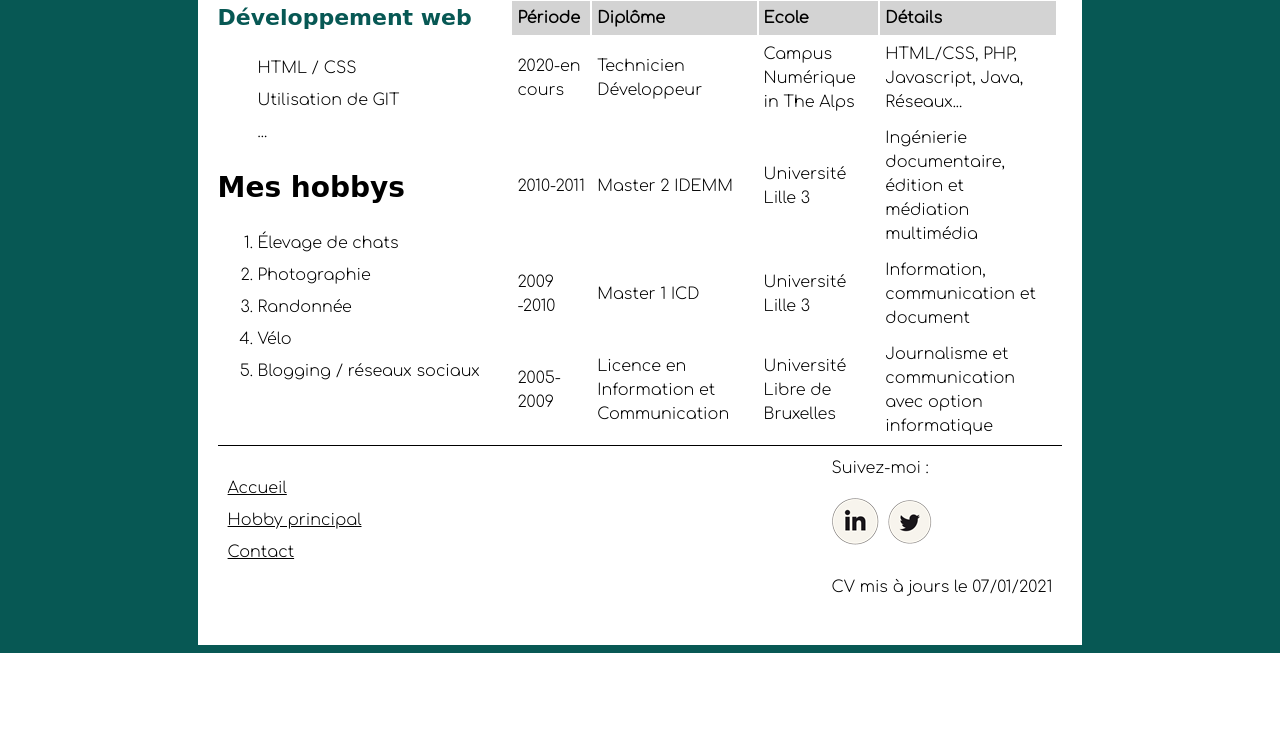
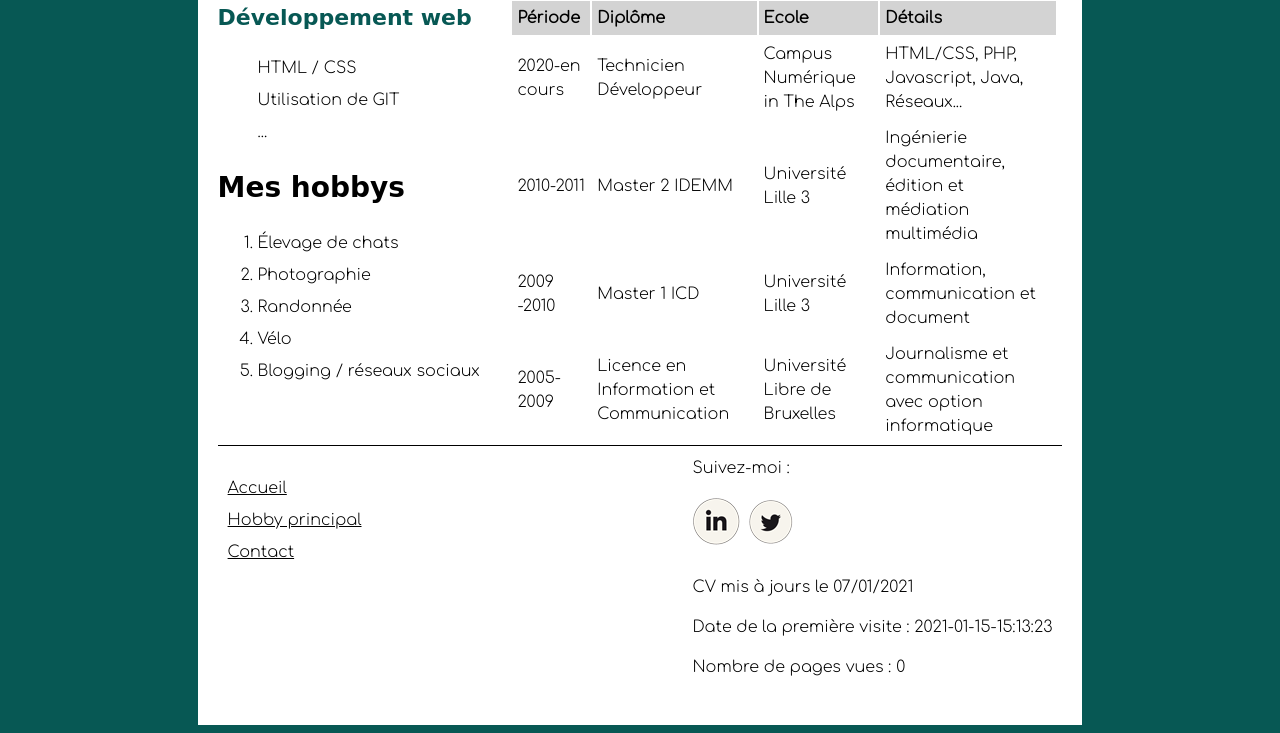
Before and after one commit to Sarah-Hans/CV, a PHP site: page / in a window 1280 px wide. Shown: the part 1890-2623 px from the top of the page. Before the commit the page ends 2543 px from the top, so only its background shows below. Run offline with PHP 8.4, Linux system fonts and the light colour scheme; some web fonts are replaced.

Commit message:
Ajout d'un compteurs de pages vues et d'une date de première visite dans le footer

```diff
--- a/footer.php
+++ b/footer.php
@@ -13,6 +13,8 @@
             <a href="https://twitter.com/lageekette"><img src="../images/icone-twitter.png" alt="Profil Twitter" title="Profil LinkedIn"></a>
         </div>
         <p id="majcv">CV mis à jours le 07/01/2021</p>
+        <p>Date de la première visite : <?php echo $_SESSION['dateFirstVisit']; ?></p>
+        <p>Nombre de pages vues : <?php echo $_SESSION['countViewPage']; ?></p>
     </div>
 </footer>
 </body>
--- a/header.php
+++ b/header.php
@@ -1,3 +1,18 @@
+<?php
+session_start();
+
+$date = date('Y-m-d-H:i:s');
+
+if (!isset($_SESSION['dateFirstVisit'])) {
+    $_SESSION['dateFirstVisit'] = $date;
+}
+
+if (!isset($_SESSION['countViewPage'])) {
+    $_SESSION['countViewPage'] = 0;
+} else {
+    $_SESSION['countViewPage']++;
+}
+?>
 <!DOCTYPE html>
 <html lang="fr">
 
--- a/pages/contact.php
+++ b/pages/contact.php
@@ -11,6 +11,7 @@ $user_firstname = filter_input(INPUT_POST, 'user_firstname');
 $user_email = filter_input(INPUT_POST, 'user_email', FILTER_VALIDATE_EMAIL);
 $raison = filter_input(INPUT_POST, 'raison');
 $user_msg = filter_input(INPUT_POST, 'user_msg');
+
 $envoyer = filter_input(INPUT_POST, 'envoyer');
 
 //création du fichier de contact dynamique
@@ -53,6 +54,8 @@ if(isset($envoyer)){
         file_put_contents($file, $user_msg, FILE_APPEND | LOCK_EX);
     }
 }
+
+
 
 ?>
 
```
